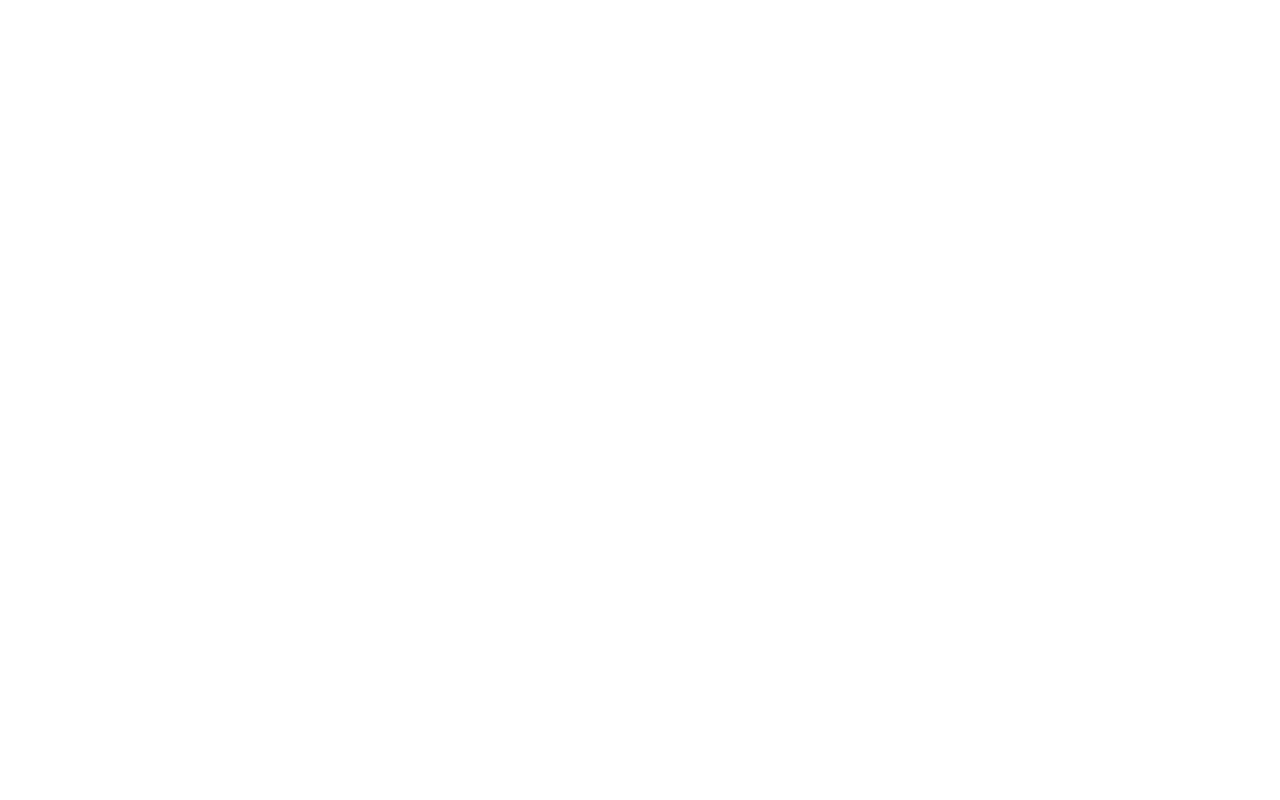
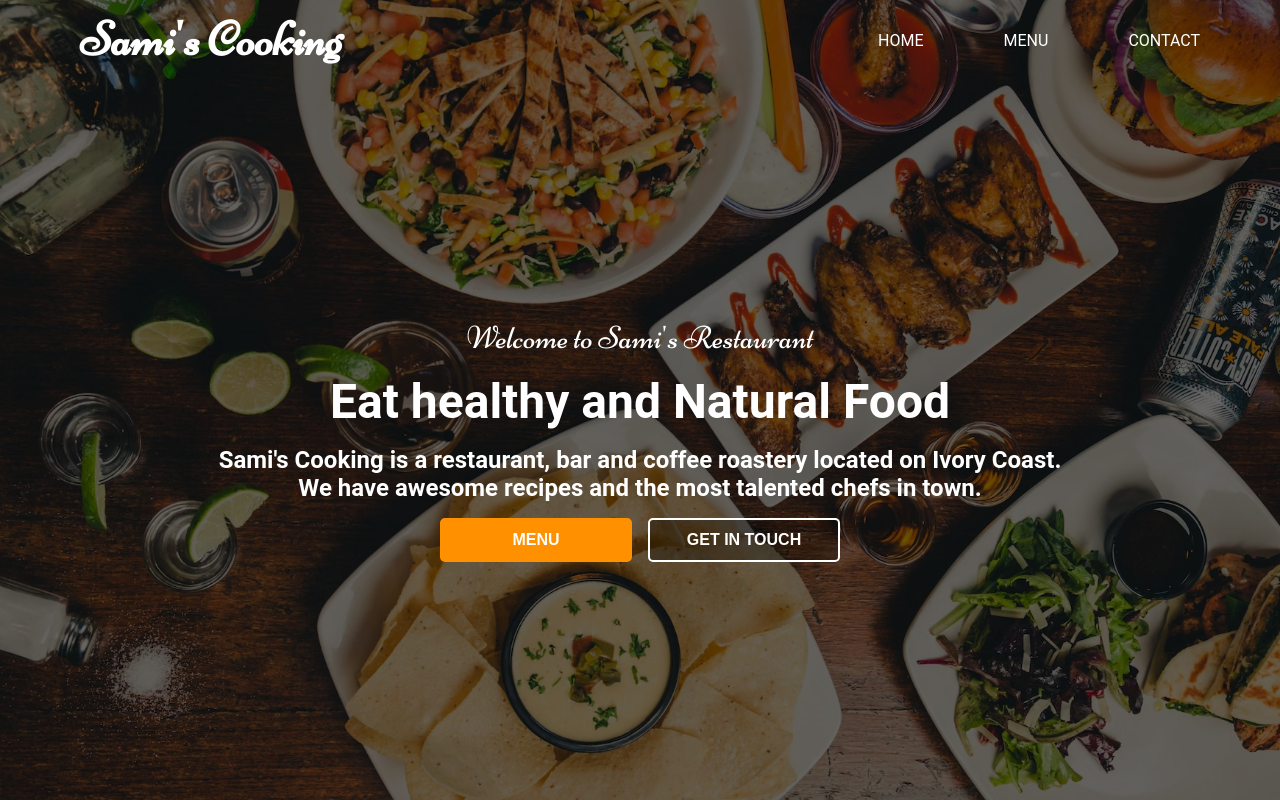
Before and after one commit to samizak/Odin-Restaurant-Page, a website built with webpack: page dist/index.html in a window 1280 px wide. Built offline with nearby package versions, Linux system fonts and the light colour scheme.

Commit message:
Added Home page with styling

```diff
--- a/package.json
+++ b/package.json
@@ -8,5 +8,9 @@
   "devDependencies": {
     "webpack": "^5.88.1",
     "webpack-cli": "^5.1.4"
+  },
+  "dependencies": {
+    "css-loader": "^6.8.1",
+    "style-loader": "^3.3.3"
   }
 }
--- /dev/null
+++ b/src/components/createLogo.js
@@ -0,0 +1,14 @@
+export default function createLogo() {
+  const logo = document.createElement("h3");
+  const logoFirstSpan = document.createElement("span");
+  const logoSecondSpan = document.createElement("span");
+
+  logoFirstSpan.textContent = "Sami's ";
+  logoSecondSpan.textContent = "Cooking";
+
+  logo.setAttribute("class", "logo");
+
+  logo.append(logoFirstSpan, logoSecondSpan);
+
+  return logo;
+}
--- /dev/null
+++ b/src/css/main.css
@@ -0,0 +1,108 @@
+@font-face {
+  font-family: Niconne;
+  src: url(../assets/fonts/Niconne-Regular.ttf);
+}
+
+:root {
+  --bg-cover-color: rgba(0, 0, 0, 0.6);
+}
+
+* {
+  box-sizing: border-box;
+  margin: 0;
+  padding: 0;
+}
+
+body {
+  background: url(../assets/images/background.avif) no-repeat center center fixed;
+  background-size: cover;
+
+  font-family: "Roboto", sans-serif;
+  font-size: 16px;
+  color: white;
+}
+
+header {
+  min-height: 10vh;
+  padding: 0 5rem;
+  display: flex;
+  justify-content: space-between;
+  align-items: center;
+  background-color: var(--bg-cover-color);
+}
+
+.logo {
+  font-family: Niconne, sans-serif;
+  font-size: 3rem;
+  font-weight: bold;
+}
+
+.navbar {
+  list-style: none;
+  display: flex;
+  flex-direction: row;
+  gap: 5rem;
+}
+
+main {
+  min-height: 90vh;
+  padding: 2rem 10rem;
+  text-align: center;
+  display: grid;
+  place-content: center;
+  gap: 1rem;
+  background-color: var(--bg-cover-color);
+}
+
+main p {
+  font-family: Niconne, sans-serif;
+  font-size: 2rem;
+}
+
+main h1 {
+  font-size: 3rem;
+}
+
+main h3 {
+  font-size: 1.5rem;
+}
+
+.home-btn {
+  display: flex;
+  justify-content: center;
+  align-items: center;
+  gap: 1rem;
+}
+
+.home-btn button {
+  padding: 0.7rem 1.5rem;
+  font-size: 1rem;
+  width: 12rem;
+  font-weight: bold;
+  border-radius: 5px;
+  cursor: pointer;
+  outline: none;
+  background: transparent;
+  transition: 300ms;
+}
+
+.home-btn #menuBtn {
+  background-color: #ff9000;
+  border: 2px solid #ff9000;
+  color: white;
+}
+
+.home-btn #menuBtn:hover {
+  background-color: black;
+  color: #ff9000;
+}
+
+.home-btn #contactBtn {
+  background-color: rgba(0, 0, 0, 0.3);
+  border: 2px solid white;
+  color: white;
+}
+
+.home-btn #contactBtn:hover {
+  background-color: black;
+}
--- a/src/index.js
+++ b/src/index.js
@@ -1 +1,8 @@
-console.log("THIS IS A TEST!");
+import "./css/main.css";
+import createHeader from "./section/header";
+import createHome from "./section/home";
+
+const content = document.getElementById("content");
+content.append(createHeader(), createHome());
+
+content.replaceChild(createHome(), content.childNodes[1], null);
--- /dev/null
+++ b/src/section/header.js
@@ -0,0 +1,26 @@
+import createLogo from "../components/createLogo";
+
+export default function createHeader() {
+  const header = document.createElement("header");
+
+  const menu = document.createElement("ul");
+
+  const menuHome = document.createElement("li");
+  const menuOurMenu = document.createElement("li");
+  const menuContact = document.createElement("li");
+
+  menuHome.textContent = "HOME";
+  menuOurMenu.textContent = " MENU";
+  menuContact.textContent = "CONTACT";
+
+  menu.setAttribute("class", "navbar");
+  menuHome.classList.add("menu-item");
+  menuHome.classList.add("active");
+  menuOurMenu.classList.add("menu-item");
+  menuContact.classList.add("menu-item");
+
+  menu.append(menuHome, menuOurMenu, menuContact);
+  header.append(createLogo(), menu);
+
+  return header;
+}
--- /dev/null
+++ b/src/section/home.js
@@ -0,0 +1,25 @@
+export default function createHome() {
+  const main = document.createElement("main");
+  const pWelcome = document.createElement("p");
+  const h1 = document.createElement("h1");
+  const h3 = document.createElement("h3");
+  const homeButtons = document.createElement("div");
+  const btnOurMenu = document.createElement("button");
+  const btnGetInTouch = document.createElement("button");
+
+  pWelcome.textContent = "Welcome to Sami's Restaurant";
+  h1.textContent = "Eat healthy and Natural Food";
+  h3.innerHTML = `Sami's Cooking is a restaurant, bar and coffee roastery located on
+    Ivory Coast. <br />We have awesome recipes and the most talented chefs in town.`;
+
+  homeButtons.setAttribute("class", "home-btn");
+  btnOurMenu.textContent = "MENU";
+  btnOurMenu.setAttribute("id", "menuBtn");
+  btnGetInTouch.textContent = "GET IN TOUCH";
+  btnGetInTouch.setAttribute("id", "contactBtn");
+  homeButtons.append(btnOurMenu, btnGetInTouch);
+
+  main.append(pWelcome, h1, h3, homeButtons);
+
+  return main;
+}
--- a/webpack.config.js
+++ b/webpack.config.js
@@ -1,9 +1,22 @@
 const path = require("path");
 
 module.exports = {
+  mode: "development",
   entry: "./src/index.js",
   output: {
     filename: "main.js",
     path: path.resolve(__dirname, "dist"),
   },
+  module: {
+    rules: [
+      {
+        test: /\.css$/,
+        use: ["style-loader", "css-loader"],
+      },
+      {
+        test: /\.(png|svg|jpg|gif)$/,
+        use: "file-loader",
+      },
+    ],
+  },
 };
```
Also changed, not shown: dist/679eb669af97c36d86a6.ttf (added), dist/d434731b04aa2f9c0c3b.avif (added), dist/index.html, dist/main.js, src/assets/fonts/Niconne-Regular.ttf (added), src/assets/images/background.avif (added), 1 other file.
